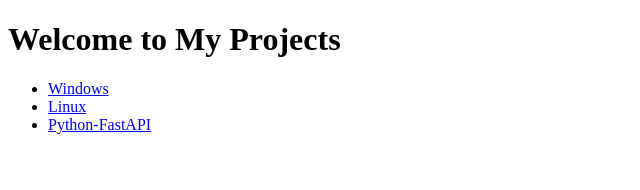
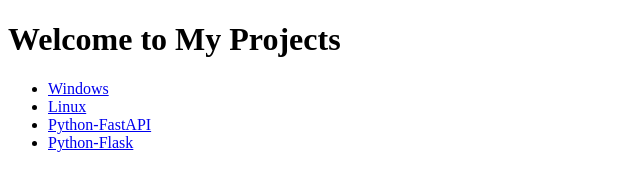
Before and after one commit to elisheato-main/main-repo, a plain HTML site: page index.html in a window 1280 px wide. Shown: the whole page, without its empty margins (0-640 px from the left). Drawn offline with Linux system fonts and the light colour scheme.

Commit message:
updated index.html

```diff
--- a/index.html
+++ b/index.html
@@ -9,6 +9,7 @@
         <li><a href="/all-windows/">Windows</a></li>
         <li><a href="/all-linux/">Linux</a></li>
         <li><a href="/all-python-fastapi/">Python-FastAPI</a></li>
+        <li><a href="/all-python-flask/">Python-Flask</a></li>
     </ul>
 </body>
 </html>
```
